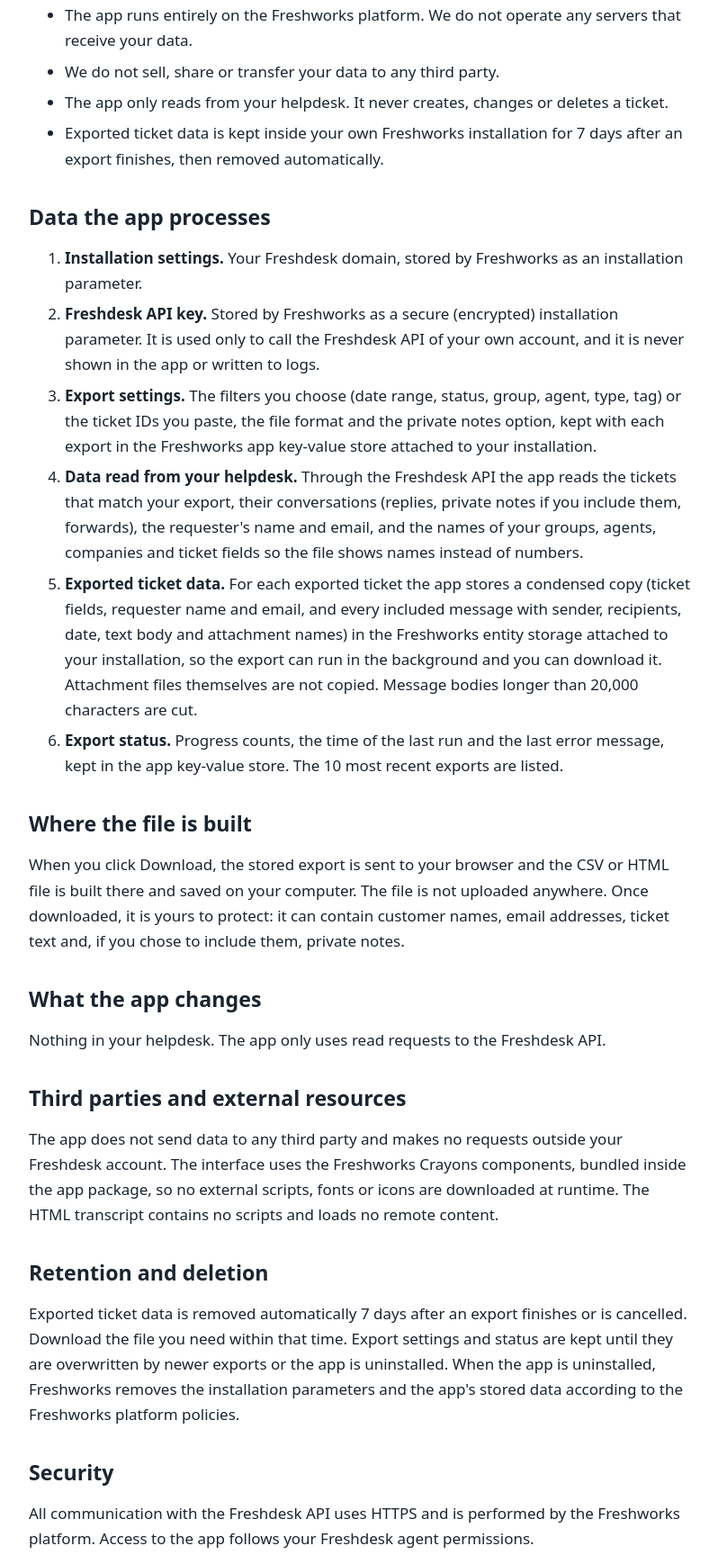
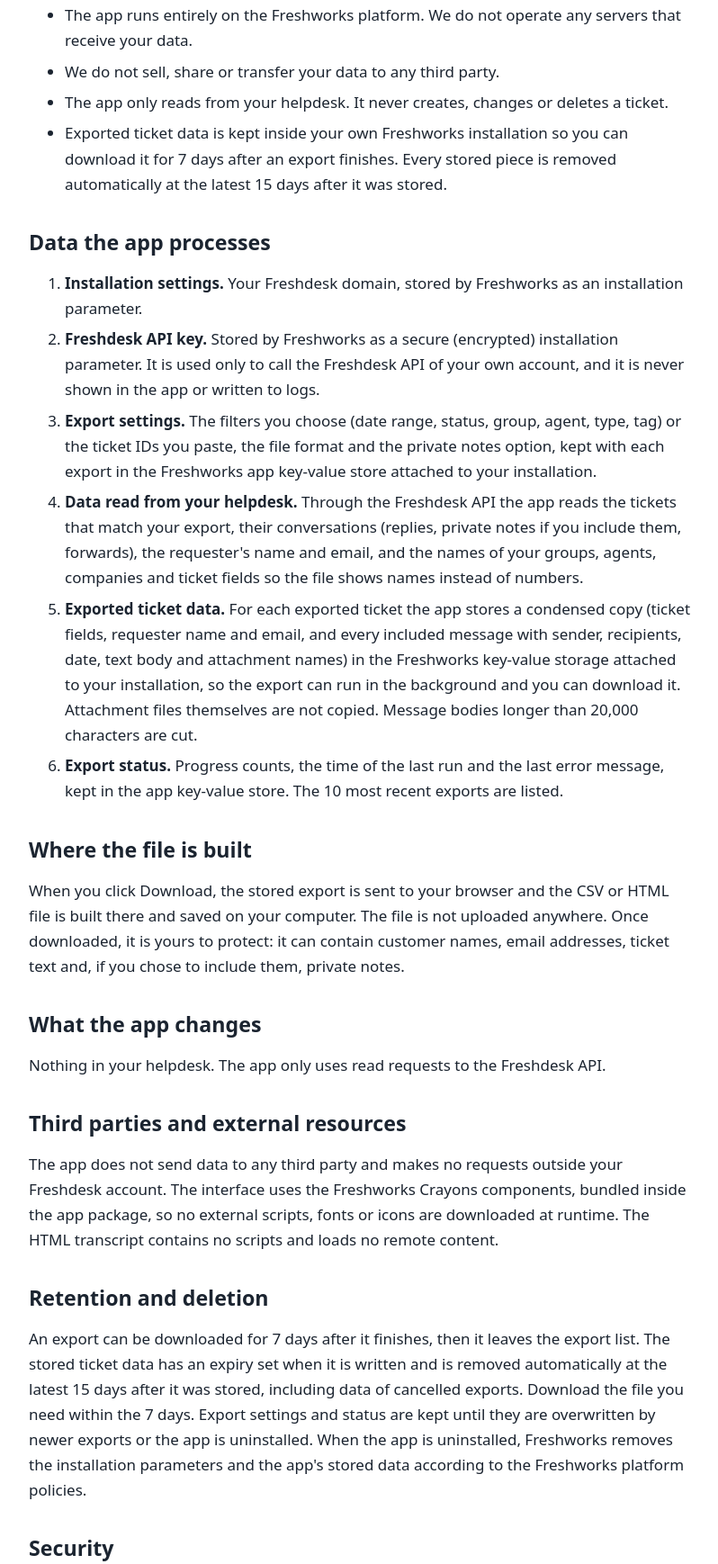
Before and after one commit to Joe-Simo/simo-apps-site, a plain HTML site: page ticket-history-export-privacy.html in a window 1280 px wide. Shown: the part 346-2084 px from the top of the page at 90% size, without its empty margins (84-882 px from the left). Drawn offline with Linux system fonts and the light colour scheme.

Commit message:
Ticket History Export: key-value storage wording, 15-day expiry, download speed FAQ

```diff
--- a/ticket-history-export-privacy.html
+++ b/ticket-history-export-privacy.html
@@ -37,7 +37,7 @@
 <li>The app runs entirely on the Freshworks platform. We do not operate any servers that receive your data.</li>
 <li>We do not sell, share or transfer your data to any third party.</li>
 <li>The app only reads from your helpdesk. It never creates, changes or deletes a ticket.</li>
-<li>Exported ticket data is kept inside your own Freshworks installation for 7 days after an export finishes, then removed automatically.</li>
+<li>Exported ticket data is kept inside your own Freshworks installation so you can download it for 7 days after an export finishes. Every stored piece is removed automatically at the latest 15 days after it was stored.</li>
 </ul>
 <h2>Data the app processes</h2>
 <ol>
@@ -45,7 +45,7 @@
 <li><strong>Freshdesk API key.</strong> Stored by Freshworks as a secure (encrypted) installation parameter. It is used only to call the Freshdesk API of your own account, and it is never shown in the app or written to logs.</li>
 <li><strong>Export settings.</strong> The filters you choose (date range, status, group, agent, type, tag) or the ticket IDs you paste, the file format and the private notes option, kept with each export in the Freshworks app key-value store attached to your installation.</li>
 <li><strong>Data read from your helpdesk.</strong> Through the Freshdesk API the app reads the tickets that match your export, their conversations (replies, private notes if you include them, forwards), the requester's name and email, and the names of your groups, agents, companies and ticket fields so the file shows names instead of numbers.</li>
-<li><strong>Exported ticket data.</strong> For each exported ticket the app stores a condensed copy (ticket fields, requester name and email, and every included message with sender, recipients, date, text body and attachment names) in the Freshworks entity storage attached to your installation, so the export can run in the background and you can download it. Attachment files themselves are not copied. Message bodies longer than 20,000 characters are cut.</li>
+<li><strong>Exported ticket data.</strong> For each exported ticket the app stores a condensed copy (ticket fields, requester name and email, and every included message with sender, recipients, date, text body and attachment names) in the Freshworks key-value storage attached to your installation, so the export can run in the background and you can download it. Attachment files themselves are not copied. Message bodies longer than 20,000 characters are cut.</li>
 <li><strong>Export status.</strong> Progress counts, the time of the last run and the last error message, kept in the app key-value store. The 10 most recent exports are listed.</li>
 </ol>
 <h2>Where the file is built</h2>
@@ -55,7 +55,7 @@
 <h2>Third parties and external resources</h2>
 <p>The app does not send data to any third party and makes no requests outside your Freshdesk account. The interface uses the Freshworks Crayons components, bundled inside the app package, so no external scripts, fonts or icons are downloaded at runtime. The HTML transcript contains no scripts and loads no remote content.</p>
 <h2>Retention and deletion</h2>
-<p>Exported ticket data is removed automatically 7 days after an export finishes or is cancelled. Download the file you need within that time. Export settings and status are kept until they are overwritten by newer exports or the app is uninstalled. When the app is uninstalled, Freshworks removes the installation parameters and the app's stored data according to the Freshworks platform policies.</p>
+<p>An export can be downloaded for 7 days after it finishes, then it leaves the export list. The stored ticket data has an expiry set when it is written and is removed automatically at the latest 15 days after it was stored, including data of cancelled exports. Download the file you need within the 7 days. Export settings and status are kept until they are overwritten by newer exports or the app is uninstalled. When the app is uninstalled, Freshworks removes the installation parameters and the app's stored data according to the Freshworks platform policies.</p>
 <h2>Security</h2>
 <p>All communication with the Freshdesk API uses HTTPS and is performed by the Freshworks platform. Access to the app follows your Freshdesk agent permissions.</p>
 <h2>Your rights</h2>
```
Also changed, not shown: ticket-history-export-support.html (+5 -1 lines).
